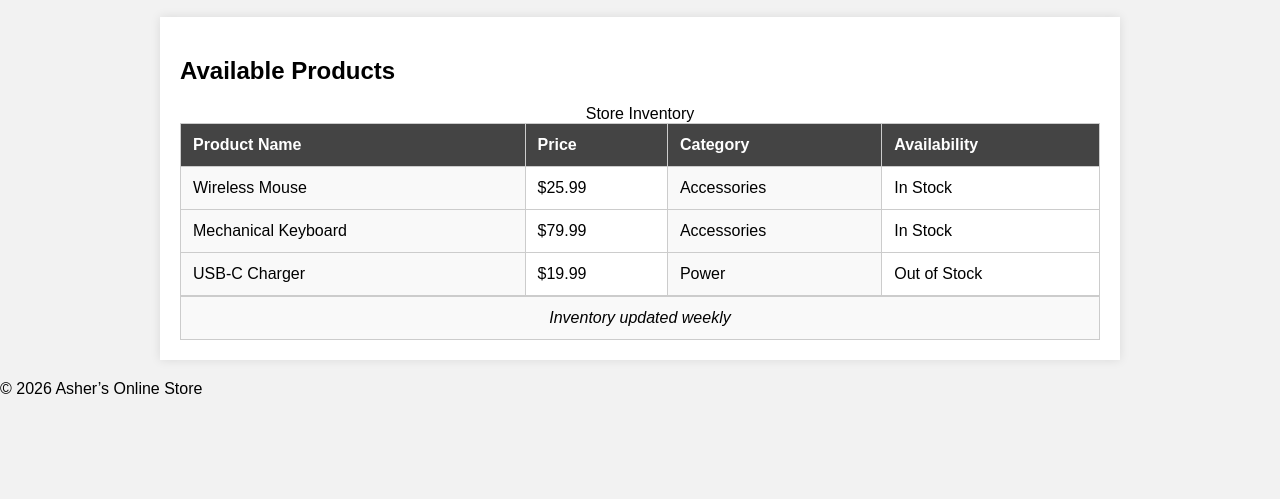
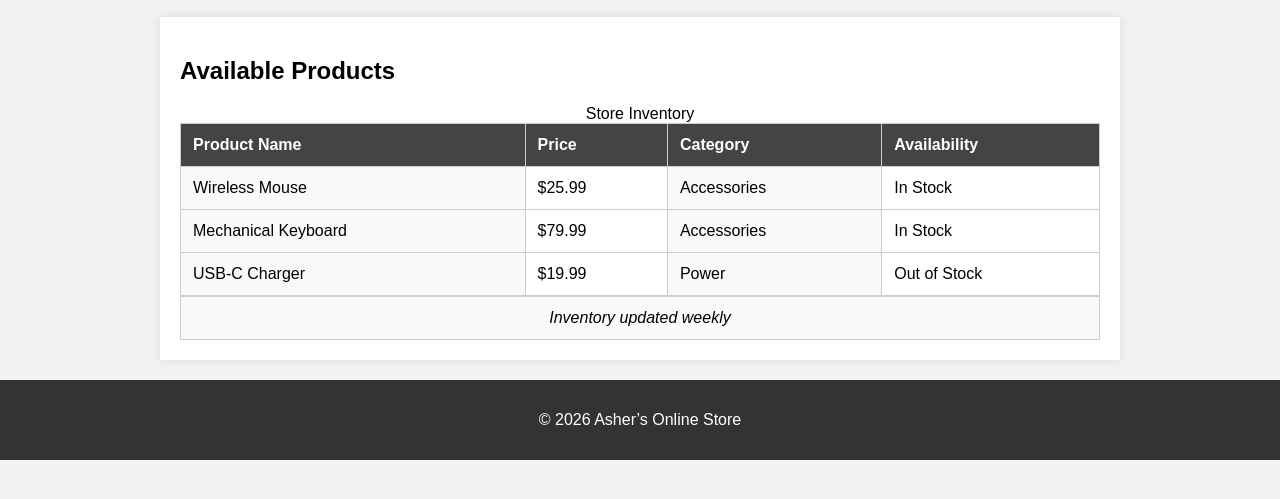
Before and after one commit to AsherMac17/3.10-Midterm, a plain HTML site: page index.html in a window 1280 px wide. Shown: the part 125-624 px from the top of the page. Drawn offline with Linux system fonts and the light colour scheme.

Commit message:
Update styles.css

```diff
--- a/styles.css
+++ b/styles.css
@@ -69,3 +69,10 @@ tfoot td {
    font-style: italic;
    border-top: 2px solid #ccc;
 }
+
+footer {
+   text-align: center;
+   padding: 15px;
+   background-color: #333;
+   color: white;
+}
```
